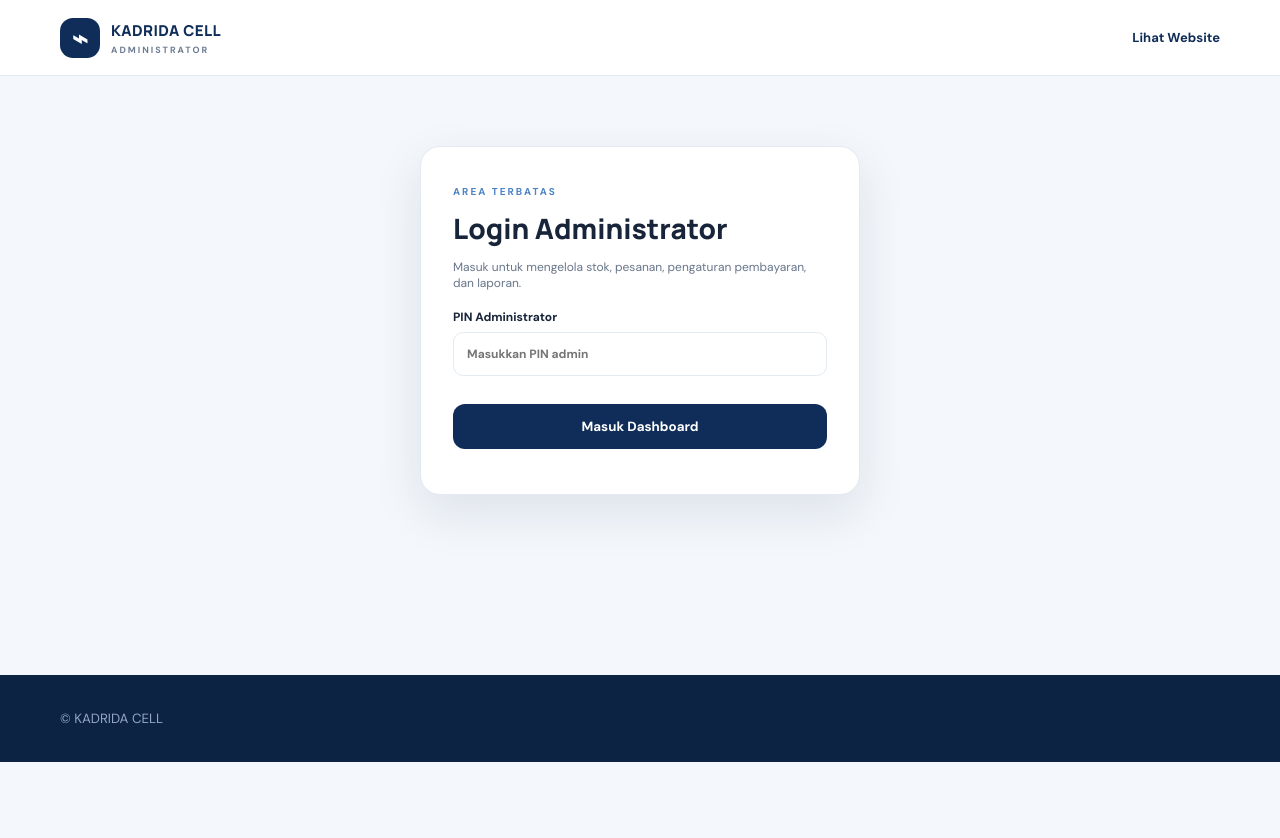
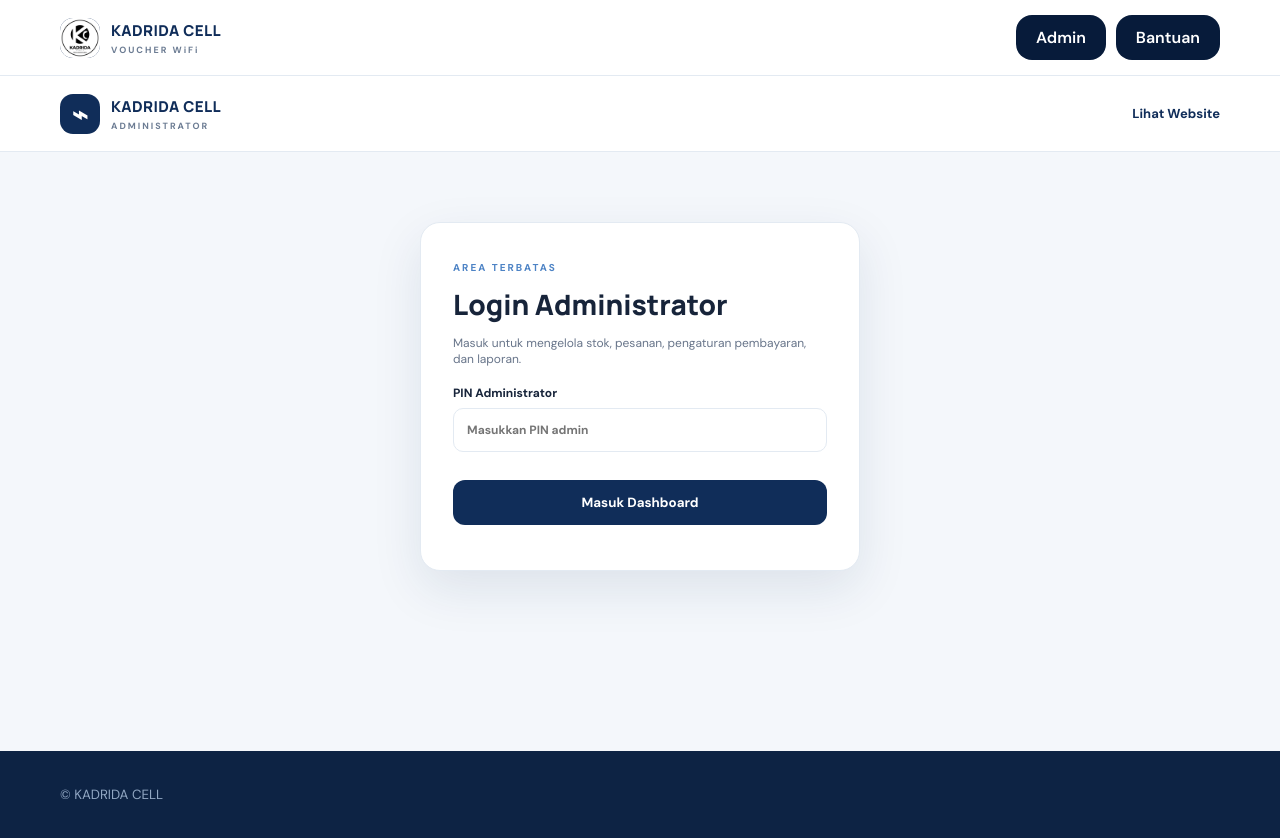
Before and after one commit to kadrida-cell/wifi, a plain HTML site: page admin.html in a window 1280 px wide. Before the commit the page ends 800 px from the top, so only its background shows below. Drawn offline with Linux system fonts and the light colour scheme.

Commit message:
Update admin.html

```diff
--- a/admin.html
+++ b/admin.html
@@ -1,5 +1,37 @@
 <!doctype html>
-<html lang="id"><head><meta charset="utf-8"><meta name="viewport" content="width=device-width,initial-scale=1"><meta name="theme-color" content="#102d59"><title>Admin | KADRIDA CELL</title><link rel="stylesheet" href="style.css"><link rel="stylesheet" href="admin.css"></head>
+<html lang="id">
+ <head>
+  <meta charset="utf-8"><meta name="viewport" content="width=device-width, initial-scale=1">
+  <meta name="theme-color" content="#102d59">
+ <title>Admin | KADRIDA CELL</title>
+  <link rel="stylesheet" href="style.css">
+   <link rel="stylesheet" href="admin.css">
+  <link id="site-favicon" rel="icon" type="image/png" href="logo-kadrida-cell.png">
+</head>
+<body>
+<header class="topbar">
+  <a class="brand" href="#">
+    <img class="brand-icon" id="site-logo" src="logo-kadrida-cell.png" alt="Logo KADRIDA CELL">
+    <span>KADRIDA CELL<small>VOUCHER WiFi</small></span>
+  </a>
+
+  <div style="display:flex; align-items:center; gap:10px; flex-wrap:wrap;">
+    <a href="admin.html"
+       style="display:inline-flex; align-items:center; justify-content:center;
+       padding:12px 20px; border-radius:16px; background:#071B3A;
+       color:#FFFFFF; text-decoration:none; font-weight:600;">
+       Admin
+    </a>
+
+    <a href="https://wa.me/6287841962805"
+       target="_blank" rel="noopener"
+       style="display:inline-flex; align-items:center; justify-content:center;
+       padding:12px 20px; border-radius:16px; background:#071B3A;
+       color:#FFFFFF; text-decoration:none; font-weight:600;">
+       Bantuan
+    </a>
+  </div>
+</header>
 <body class="admin-body"><header class="topbar"><a class="brand" href="index.html"><span class="brand-icon">⌁</span><span>KADRIDA CELL<small>ADMINISTRATOR</small></span></a><a class="wa-link" href="index.html">Lihat Website</a></header>
 <main class="admin-wrap"><section id="login-panel" class="admin-login"><span class="eyebrow">AREA TERBATAS</span><h1>Login Administrator</h1><p class="muted">Masuk untuk mengelola stok, pesanan, pengaturan pembayaran, dan laporan.</p><form id="login-form"><label>PIN Administrator<input id="admin-pin" type="password" required autocomplete="current-password" placeholder="Masukkan PIN admin"></label><button class="button full">Masuk Dashboard</button></form><p id="login-error" class="error"></p></section>
 <section id="dashboard" hidden><div class="admin-title"><div><span class="eyebrow">PANEL PENGELOLAAN</span><h1>Dashboard Admin</h1><p class="muted">Kelola transaksi dan stok voucher KADRIDA CELL.</p></div><button id="logout" class="button button-outline">Keluar</button></div>
```
